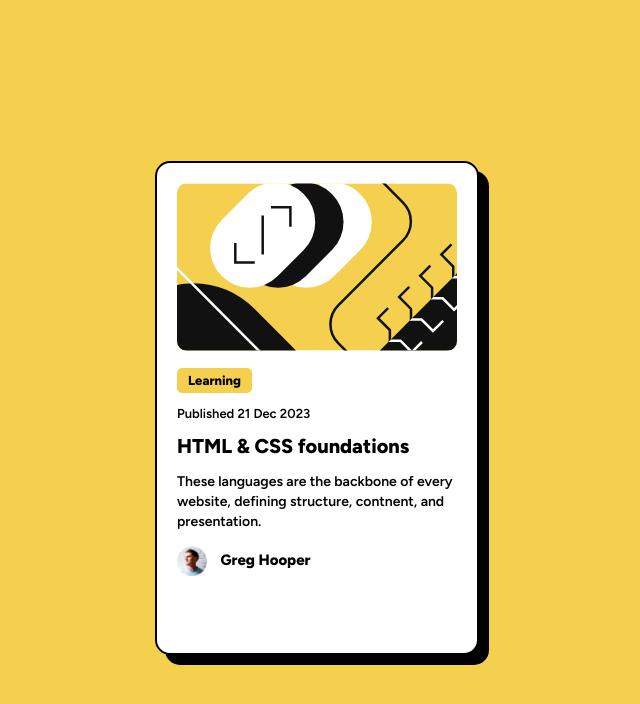
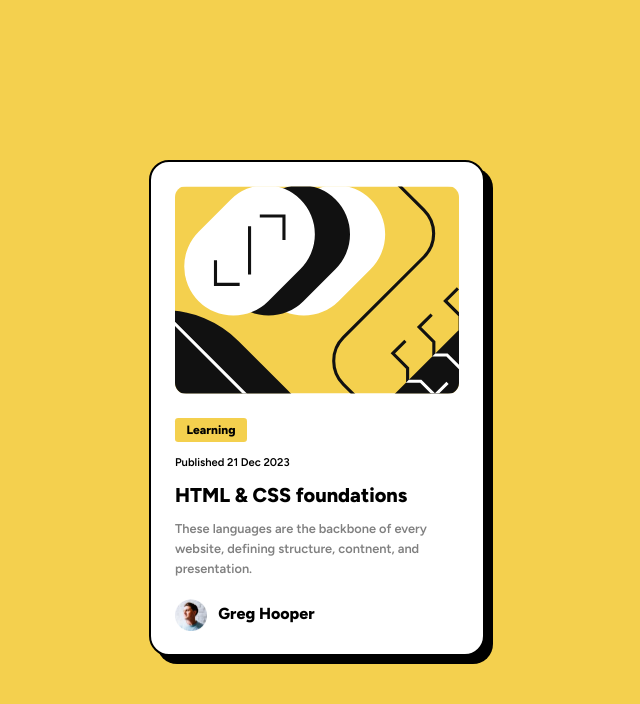
Before and after one commit to paradawx/blog-card-clone, a plain HTML site: page index.html in a window 1280 px wide. Shown: the whole page, without its empty margins (323-963 px from the left). Drawn offline with Linux system fonts and the light colour scheme.

Commit message:
change css & html to best practices// fix image height

```diff
--- a/index.html
+++ b/index.html
@@ -12,7 +12,9 @@
 </head>
 <body>
     <main class="wrapper">
-        <img class="design-card" src="images/illustration-article.svg" alt="abstract design">
+        <div class="image">
+            <img class="design-card" src="images/illustration-article.svg" alt="abstract design">
+        </div>
         <p class="learning">Learning</p>
         <p class="date">Published 21 Dec 2023</p>
         <h1>HTML & CSS foundations</h1>
--- a/styles.css
+++ b/styles.css
@@ -1,3 +1,65 @@
+/* Box sizing rules */
+*,
+*::before,
+*::after {
+  box-sizing: border-box;
+}
+
+html {
+    -moz-text-size-adjust: none;
+    -webkit-text-size-adjust: none;
+    text-size-adjust: none;
+  }
+
+  body, h1, h2, h3, h4, p,
+figure, blockquote, dl, dd {
+  margin-block-end: 0;
+}
+
+ul[role='list'],
+ol[role='list'] {
+  list-style: none;
+}
+
+body {
+    min-height: 100vh;
+    line-height: 1.5;
+  }
+
+  h1, h2, h3, h4,
+button, input, label {
+  line-height: 1.1;
+}
+
+h1, h2,
+h3, h4 {
+  text-wrap: balance;
+}
+
+a:not([class]) {
+    text-decoration-skip-ink: auto;
+    color: currentColor;
+  }
+
+  input, button,
+  textarea, select {
+    font: inherit;
+  }
+
+  textarea:not([rows]) {
+    min-height: 10em;
+  }
+
+  :target {
+    scroll-margin-block: 5ex;
+  }
+
+
+/* CSS RESET ^^^ */
+
+
+
+
 body {
     background-color: hsl(47, 88%, 63%);
     font-family: 'Figtree', sans-serif;
@@ -8,55 +70,72 @@ body {
 }
 
 .date {
-    font-size: 13px;
+    font-size: .7rem;
 }
 
 
 .learning {
     background-color: hsl(47, 88%, 63%);
-    padding: 5px;
-    width: 65px;
-    border-radius: 5px;
+    padding: .2rem;
+    width: 4.5rem;
+    border-radius: .2rem;
     text-align: center;
     font-weight: 800;
-    font-size: 13px;
+    font-size: .75rem;
 }
 
 .design-card {
-    border-radius: 10px;
-    width: 280px;
+    height: 14rem;
+    object-fit: cover;
 }
+
+.image {
+    justify-content: center;
+    display: flex;
+    flex-direction: column;
+    height:13rem;
+    width: 17.75rem;
+    overflow: hidden;
+    border-radius: .7rem;
+    margin-bottom: 1.5rem;
+}
+
 
 .wrapper {
     background-color: white;
-    width: 280px;
-    height: 450px;
-    border-radius: 15px;
-    padding: 20px;
-    box-shadow: 10px 10px;
+    width: 21rem;
+    height: 31rem;
+    border-radius: 1.25rem;
+    padding: 1.5rem;
+    box-shadow: .5rem .5rem;
     border-style: solid;
-    border-width: 2px;
+    border-width: .15rem;
+
 }
 
 
 .publisher {
     display: inline;
-    font-size: 15px;
-    height: 40px;
-    padding: 10px;
+    font-size: 1rem;
+    padding: .5rem;
 }
 
 .publisher-photo {
     vertical-align: middle;
-    height: 30px;
+    height: 2rem;
 }
 
 h1 {
-    font-size: 20px;
+    font-size: 1.25rem;
     font-weight: 800;
 }
 
+footer {
+    margin-top: 1.25rem;
+}
+
 .description {
-    font-size: 14px;
-    line-height: 20px;
+    font-size: .8rem;
+    line-height: 1.25rem;
+    color: hsl(0, 0%, 50%);
 }
```
